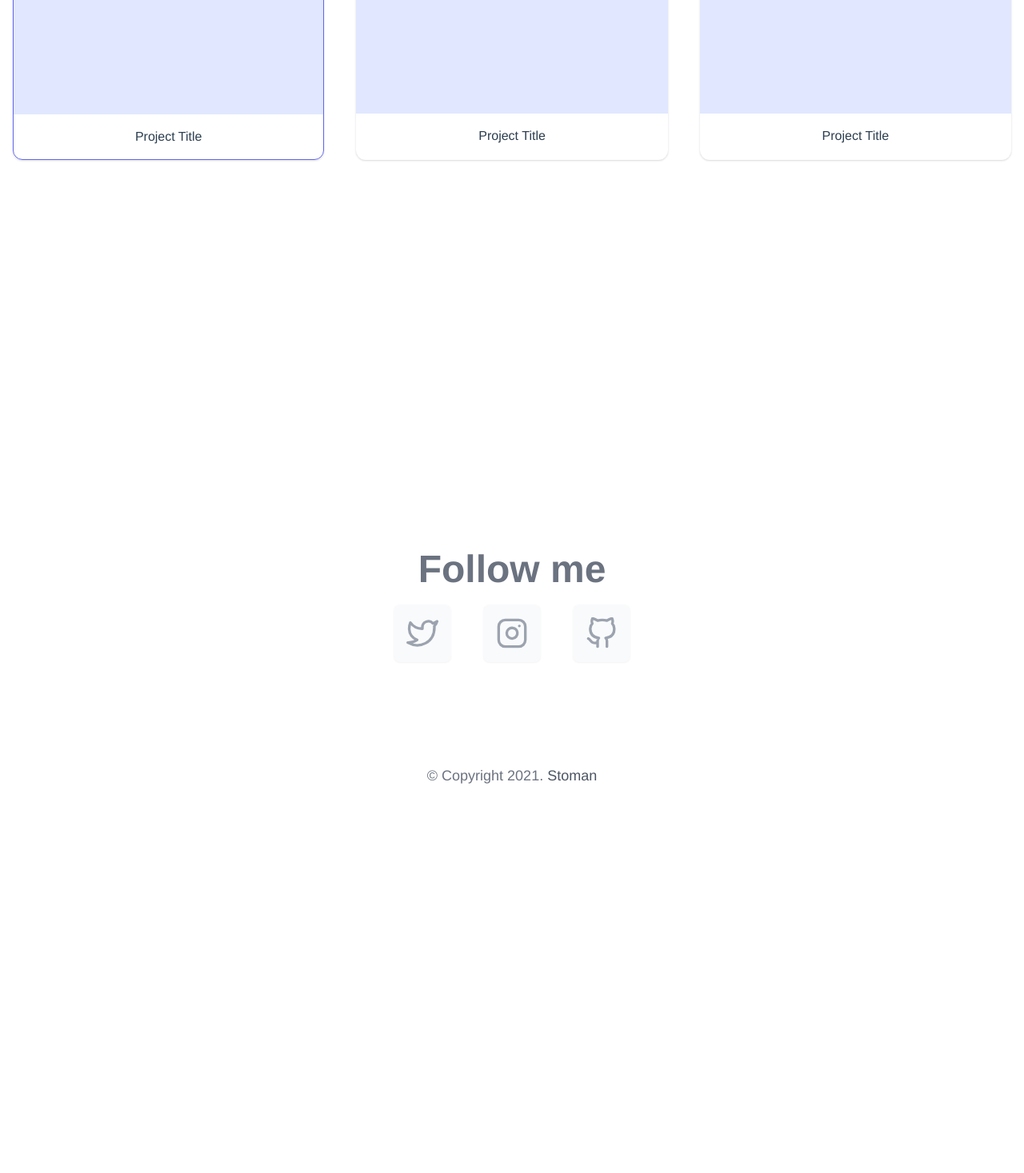
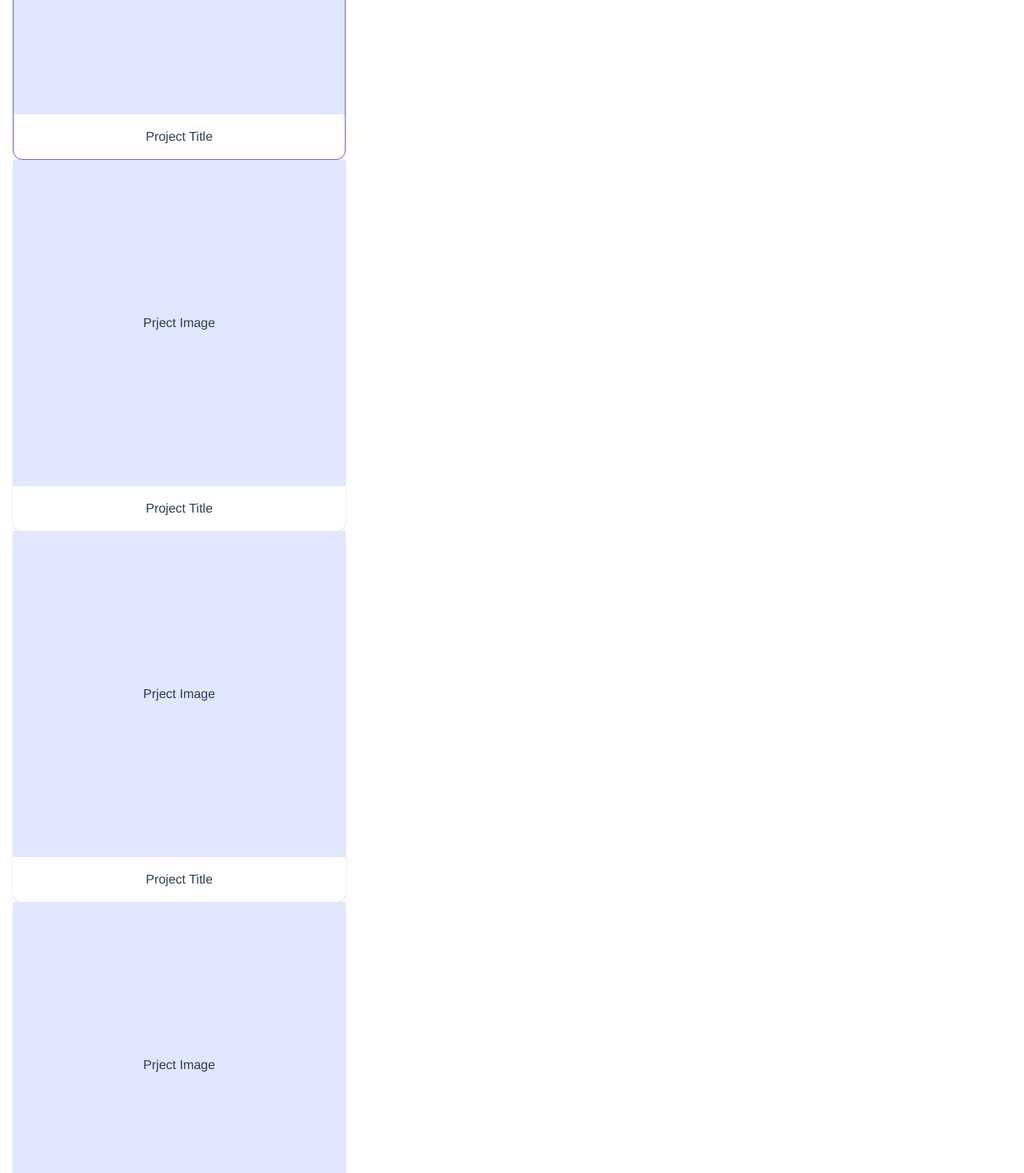
Before and after one commit to velvettouch1004/vuejs-tailwindcss-portfolio, a Vue app: page / in a window 1280 px wide. Shown: the part 1330-2797 px from the top of the page at 80% size. Before the commit the page ends 2362 px from the top, so only its background shows below. Built offline with nearby package versions, Linux system fonts and the light colour scheme.

Commit message:
Home and footer changes

```diff
--- a/src/components/Home.vue
+++ b/src/components/Home.vue
@@ -15,7 +15,7 @@
 					href="#"
 					class="flex w-48 mt-10 text-lg border border-indigo-500 py-3 shadow-sm rounded-xl bg-indigo-50 hover:bg-indigo-500 hover:text-white"
 				>
-					<i data-feather="download" class="ml-4 mr-3"></i>
+					<i data-feather="arrow-down-circle" class="ml-4 mr-3"></i>
 					<span>Download CV</span></a
 				>
 			</div>
@@ -35,10 +35,34 @@
 					Some of the projects I have successfully completed
 				</p>
 			</div>
-			<div class="w-full flex mt-12 gap-10">
+			<div class="w-full flexh mt-12 gap-10">
 				<div
 					class="w-full md:w-1/3 border border-indigo-500 rounded-xl shadow cursor-pointer"
 				>
+					<div class="bg-indigo-100 py-48">
+						Prject Image
+					</div>
+					<div class="text-center px-4 py-4">
+						Project Title
+					</div>
+				</div>
+				<div class="w-full md:w-1/3 rounded-xl shadow cursor-pointer">
+					<div class="bg-indigo-100 py-48">
+						Prject Image
+					</div>
+					<div class="text-center px-4 py-4">
+						Project Title
+					</div>
+				</div>
+				<div class="w-full md:w-1/3 rounded-xl shadow cursor-pointer">
+					<div class="bg-indigo-100 py-48">
+						Prject Image
+					</div>
+					<div class="text-center px-4 py-4">
+						Project Title
+					</div>
+				</div>
+				<div class="w-full md:w-1/3 rounded-xl shadow cursor-pointer">
 					<div class="bg-indigo-100 py-48">
 						Prject Image
 					</div>
--- a/src/components/shared/Footer.vue
+++ b/src/components/shared/Footer.vue
@@ -3,6 +3,11 @@
 		<div class="flex flex-col justify-center items-center mb-32">
 			<p class="text-5xl font-semibold text-gray-500 mb-5">Follow me</p>
 			<ul class="flex gap-10">
+				<li
+					class="text-gray-400 hover:text-indigo-500 cursor-pointer rounded-lg bg-gray-50 hover:bg-gray-100 shadow-sm p-4"
+				>
+					<i data-feather="github" class="w-10 h-10"></i>
+				</li>
 				<li
 					class="text-gray-400 hover:text-indigo-500 cursor-pointer rounded-lg bg-gray-50 hover:bg-gray-100 shadow-sm p-4"
 				>
@@ -16,7 +21,7 @@
 				<li
 					class="text-gray-400 hover:text-indigo-500 cursor-pointer rounded-lg bg-gray-50 hover:bg-gray-100 shadow-sm p-4"
 				>
-					<i data-feather="github" class="w-10 h-10"></i>
+					<i data-feather="dribbble" class="w-10 h-10"></i>
 				</li>
 			</ul>
 		</div>
```
